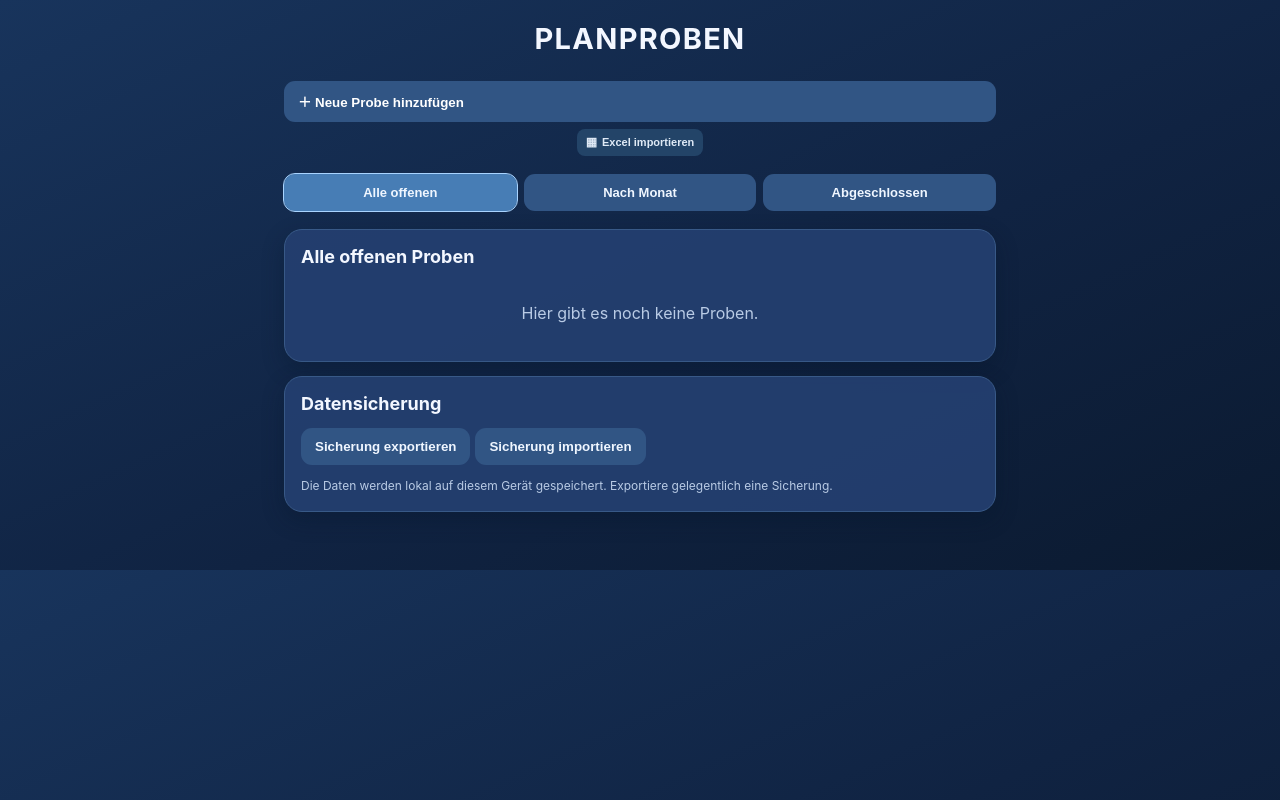
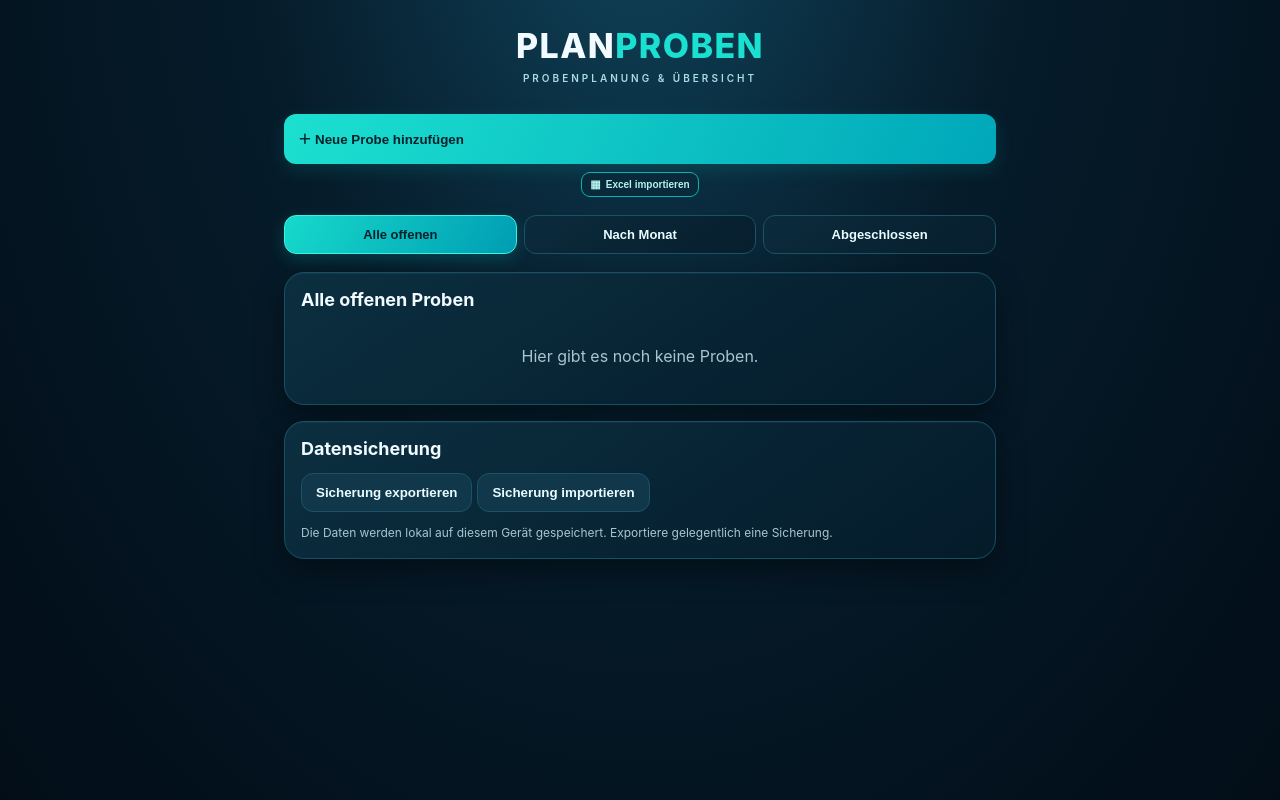
Before and after one commit to 7f8svcsnzg-max/proben-vs-227, a plain HTML site: page index.html in a window 1280 px wide. Drawn offline with Linux system fonts and the light colour scheme.

Commit message:
Add files via upload

```diff
--- a/index.html
+++ b/index.html
@@ -8,33 +8,20 @@
 <link rel="manifest" href="manifest.webmanifest">
 <link rel="apple-touch-icon" href="icon-512.png">
 <style>
-:root{color-scheme:dark;--bg:#102342;--panel:#243f70;--line:#385987;--text:#f3f7ff;--muted:#b9cbe5;--accent:#69a7e8;--accent2:#3979b9}
-*{box-sizing:border-box}body{margin:0;background:linear-gradient(155deg,#18345c,#102342 58%,#0b1a30);color:var(--text);font:16px -apple-system,BlinkMacSystemFont,"Segoe UI",sans-serif}
-main{max-width:740px;margin:auto;padding:22px 14px 44px}header{text-align:center;min-width:0}h1{margin:0 0 8px;font-size:clamp(23px,6.2vw,29px);letter-spacing:1.3px;white-space:nowrap;line-height:1.2}
-.card{background:rgba(36,63,112,.92);border:1px solid var(--line);border-radius:18px;padding:16px;margin:14px 0;box-shadow:0 8px 22px #07162b55}
+:root{color-scheme:dark;--bg:#03131f;--panel:#082333;--panel2:#0b2a3b;--line:#155064;--text:#f2fbff;--muted:#a8c5d0;--accent:#19e0d0;--accent2:#00aebc;--danger:#ff7188}
+*{box-sizing:border-box}html{background:var(--bg)}body{margin:0;background:radial-gradient(ellipse at 50% -15%,#10445b 0%,#061c2b 42%,#020d17 100%);color:var(--text);font:16px -apple-system,BlinkMacSystemFont,"Segoe UI",sans-serif;min-height:100vh}
+main{max-width:740px;margin:auto;padding:24px 14px 48px}header{text-align:center;min-width:0;margin:2px 0 22px}h1{margin:0 0 5px;font-size:clamp(25px,7vw,34px);letter-spacing:1.4px;white-space:nowrap;line-height:1.2;font-weight:800}h1 span{color:var(--accent)}.tagline{font-size:10px;letter-spacing:3px;color:#a9dce3;font-weight:600}
+.card{background:linear-gradient(145deg,rgba(12,48,65,.96),rgba(4,27,42,.98));border:1px solid #155064;border-radius:20px;padding:16px;margin:16px 0;box-shadow:0 12px 30px #0006,inset 0 1px #ffffff0a}
 h2{font-size:18px;margin:0 0 14px}.muted,.meta,.note{color:var(--muted)}
-.field{margin:12px 0}.field label{display:block;font-size:13px;color:var(--muted);margin-bottom:7px}
-input[type=text],textarea,select{width:100%;background:#142b4d;color:var(--text);border:1px solid #5274a3;border-radius:11px;padding:13px;font:inherit;min-height:48px}
-textarea{min-height:72px}.months{display:grid;grid-template-columns:repeat(3,1fr);gap:7px}
-.month{background:#19365e;border:1px solid var(--line);border-radius:10px;padding:9px 6px;font-size:13px}
-.month input{accent-color:var(--accent)}button{border:0;border-radius:11px;padding:11px 14px;font-weight:600}
-.primary{width:100%;background:linear-gradient(120deg,#8fc4f4,#3979b9);color:#071a31;min-height:48px}
-.secondary,.tab,.small,.tools button{background:#315584;color:#eff6ff}.tabs{display:grid;grid-template-columns:repeat(3,1fr);gap:7px;margin:18px 0}
-.tab{font-size:13px;padding:11px 4px}.tab.active{background:#477db5;outline:1px solid #a9d4ff}
-.probe{display:flex;gap:11px;background:#19365e;border:1px solid var(--line);padding:13px;border-radius:14px;margin:9px 0}
-.probe>input{width:22px;height:22px;accent-color:var(--accent)}.probe-main{flex:1;min-width:0}
-.probe-name{font-weight:650;overflow-wrap:anywhere}.meta{font-size:12px;margin-top:5px}
-.desc{font-size:14px;margin-top:7px;white-space:pre-wrap;overflow-wrap:anywhere}
-.actions{display:flex;gap:5px;flex-wrap:wrap;margin-top:8px}.iconbtn{background:#315584;color:#eaf4ff;font-size:14px;width:38px;height:38px;min-width:38px;min-height:38px;padding:0;border-radius:9px;opacity:.92;display:inline-flex;align-items:center;justify-content:center;touch-action:manipulation}.iconbtn:active{background:#477db5;opacity:1}
-.empty{text-align:center;color:var(--muted);padding:22px}.note{font-size:12px;line-height:1.5;margin-top:12px}
-.form-toggle{width:100%;background:#315584;color:#fff;text-align:left;margin-top:16px}
-.excel-row{display:flex;justify-content:center;margin:7px 0 14px}.excel-import{background:#24466a;color:#eaf4ff;border-radius:8px;padding:5px 9px;font-size:11px;min-height:27px;display:inline-flex;align-items:center;gap:5px;opacity:.95}.excel-import span{font-size:12px}
-.form-card[hidden]{display:none}.count{font-weight:700;color:#b9dcff}
-@media(max-width:420px){main{padding:17px 11px}.card{padding:14px}}
+.field{margin:12px 0}.field label{display:block;font-size:13px;color:var(--muted);margin-bottom:7px}input[type=text],textarea,select{width:100%;background:#061d2b;color:var(--text);border:1px solid #226176;border-radius:12px;padding:13px;font:inherit;min-height:48px}textarea{min-height:72px}.months{display:grid;grid-template-columns:repeat(3,1fr);gap:7px}.month{background:#0b2d3e;border:1px solid #155064;border-radius:10px;padding:9px 6px;font-size:13px}.month input{accent-color:var(--accent)}button{border:0;border-radius:12px;padding:11px 14px;font-weight:650;cursor:pointer;touch-action:manipulation}
+.primary{width:100%;background:linear-gradient(115deg,#20e3d1,#00a9ba);color:#03212a;min-height:50px;box-shadow:0 6px 18px #00cbbb30}.secondary,.tab,.small,.tools button{background:#10384a;color:#eafcff;border:1px solid #1b5266}.tabs{display:grid;grid-template-columns:repeat(3,1fr);gap:7px;margin:18px 0}.tab{font-size:13px;padding:11px 4px;background:linear-gradient(145deg,#0b2b3c,#071e2d)}.tab.active{background:linear-gradient(120deg,#16d9cb,#009db3);color:#03212a;border-color:#36f5e5;box-shadow:0 5px 16px #00d9cc30}
+.probe{display:flex;gap:11px;background:linear-gradient(120deg,#0c3042,#061e2e);border:1px solid #155064;border-radius:16px;padding:13px;margin:10px 0;box-shadow:inset 3px 0 #16d9d0,0 6px 16px #0002}.probe>input{width:22px;height:22px;accent-color:var(--accent);flex:0 0 22px}.probe-main{flex:1;min-width:0}.probe-name{font-weight:700;overflow-wrap:anywhere;font-size:15px}.meta{font-size:12px;margin-top:6px;display:flex;align-items:center;gap:8px;flex-wrap:wrap}.quarter-pill{display:inline-flex;align-items:center;border-radius:99px;padding:3px 9px;background:#075d61;color:#75fff0;font-weight:750;border:1px solid #0a9992}.desc{font-size:14px;margin-top:7px;white-space:pre-wrap;overflow-wrap:anywhere}
+.actions{display:flex;gap:5px;flex-wrap:wrap;margin-top:9px}.iconbtn{background:#10394c;color:#dffaff;border:1px solid #185267;font-size:14px;width:35px;height:35px;min-width:35px;min-height:35px;padding:0;border-radius:10px;display:inline-flex;align-items:center;justify-content:center;touch-action:manipulation}.iconbtn:active{background:#087d83}.iconbtn[data-del]{color:#ffb3c0;background:#3b2432;border-color:#67394b}.empty{text-align:center;color:var(--muted);padding:22px}.note{font-size:12px;line-height:1.5;margin-top:12px}.form-toggle{width:100%;background:linear-gradient(115deg,#1ce0d0,#00a7b9);color:#03212a;text-align:left;margin-top:8px;min-height:50px;box-shadow:0 6px 18px #00cbbb25}.excel-row{display:flex;justify-content:center;margin:8px 0 15px}.excel-import{background:#082a3a;color:#bafbf5;border:1px solid #0bb8b8;border-radius:9px;padding:4px 8px;font-size:10px;min-height:25px;display:inline-flex;align-items:center;gap:5px;opacity:.96}.excel-import span{font-size:11px}.form-card[hidden]{display:none}.count{font-weight:700;color:#52e9df}
+@media(max-width:420px){main{padding:18px 11px 40px}.card{padding:14px}.probe{padding:12px}.tabs{gap:6px}.tab{font-size:12px}}
 </style>
 </head>
 <body><main>
-<header><h1>PLANPROBEN</h1></header>
+<header><h1>PLAN<span>PROBEN</span></h1><div class="tagline">PROBENPLANUNG &amp; ÜBERSICHT</div></header>
 <button class="form-toggle" id="toggleForm">＋ Neue Probe hinzufügen</button>
 <div class="excel-row"><button class="excel-import" id="excelImport" type="button"><span>▦</span> Excel importieren</button><input id="excelFile" type="file" accept=".xlsx,.xls,.csv" hidden></div>
 <section class="card form-card" id="formCard" hidden>
@@ -79,7 +66,7 @@ if(view==='open'){c.innerHTML='<h2>Alle offenen Proben</h2>';items=ordered('open
 else if(view==='done'){c.innerHTML='<h2>Abgeschlossene Proben</h2>';items=ordered('done').filter(p=>p.done)}
 else{let s=document.createElement('select');s.innerHTML=Object.values(M).flat().map(m=>{let n=data.filter(p=>p.months.includes(m)).length;return `<option value="${m}" ${m===month?'selected':''}>${m} (${n})</option>`}).join('');s.onchange=()=>{month=s.value;render()};c.append(s);let n=data.filter(p=>p.months.includes(month)).length;let h=document.createElement('h2');h.innerHTML=`${month} <span class="count">· ${n} Proben</span>`;c.append(h);items=ordered('month:'+month).filter(p=>!p.done&&p.months.includes(month))}
 if(!items.length){l.innerHTML='<div class="empty">Hier gibt es noch keine Proben.</div>';return}
-l.innerHTML=items.map((p,pos)=>`<article class="probe"><input type="checkbox" data-check="${p.i}" ${p.done?'checked':''} aria-label="Abgeschlossen"><div class="probe-main"><div class="probe-name">${esc(p.name)}</div><div class="meta">${p.quarter} · ${p.months.join(', ')}</div>${p.details?`<div class="desc">${esc(p.details)}</div>`:''}<div class="actions"><button type="button" class="iconbtn" data-up="${p.i}" aria-label="Nach oben" title="Nach oben">↑</button><button type="button" class="iconbtn" data-down="${p.i}" aria-label="Nach unten" title="Nach unten">↓</button><button type="button" class="iconbtn" data-dup="${p.i}" aria-label="Duplizieren" title="Probe kopieren">⧉</button><button type="button" class="iconbtn" data-edit="${p.i}" aria-label="Bearbeiten" title="Bearbeiten">✎</button><button type="button" class="iconbtn" data-del="${p.i}" aria-label="Löschen" title="Löschen">⌫</button></div></div></article>`).join('');
+l.innerHTML=items.map((p,pos)=>`<article class="probe"><input type="checkbox" data-check="${p.i}" ${p.done?'checked':''} aria-label="Abgeschlossen"><div class="probe-main"><div class="probe-name">${esc(p.name)}</div><div class="meta"><span>${p.months.join(', ')}</span><span class="quarter-pill">${p.quarter}</span></div>${p.details?`<div class="desc">${esc(p.details)}</div>`:''}<div class="actions"><button type="button" class="iconbtn" data-up="${p.i}" aria-label="Nach oben" title="Nach oben">↑</button><button type="button" class="iconbtn" data-down="${p.i}" aria-label="Nach unten" title="Nach unten">↓</button><button type="button" class="iconbtn" data-dup="${p.i}" aria-label="Duplizieren" title="Probe kopieren">⧉</button><button type="button" class="iconbtn" data-edit="${p.i}" aria-label="Bearbeiten" title="Bearbeiten">✎</button><button type="button" class="iconbtn" data-del="${p.i}" aria-label="Löschen" title="Löschen">⌫</button></div></div></article>`).join('');
 l.querySelectorAll('[data-check]').forEach(x=>x.onchange=()=>{data[+x.dataset.check].done=x.checked;persist()});
 l.querySelectorAll('[data-edit]').forEach(x=>x.onclick=()=>{let i=+x.dataset.edit,p=data[i];editing=i;$('name').value=p.name;$('quarter').value=p.quarter;choices(p.months);$('details').value=p.details||'';$('formTitle').textContent='Probe bearbeiten';$('save').textContent='Änderungen speichern';$('cancel').hidden=false;$('formCard').hidden=false;$('toggleForm').hidden=true;scrollTo({top:0,behavior:'smooth'})});
 l.querySelectorAll('[data-del]').forEach(x=>x.onclick=()=>{let i=+x.dataset.del;if(confirm('Diese Probe wirklich löschen?')){data.splice(i,1);persist()}});
--- a/sw.js
+++ b/sw.js
@@ -1 +1 @@
-const C='planproben-v7';self.addEventListener('install',e=>e.waitUntil(caches.open(C).then(c=>c.addAll(['./','./index.html','./manifest.webmanifest','./icon-192.png','./icon-512.png']))));self.addEventListener('activate',e=>e.waitUntil(caches.keys().then(keys=>Promise.all(keys.filter(k=>k!==C).map(k=>caches.delete(k))))));self.addEventListener('fetch',e=>e.respondWith(caches.match(e.request).then(r=>r||fetch(e.request))));
+const C='planproben-v8-premium';self.addEventListener('install',e=>e.waitUntil(caches.open(C).then(c=>c.addAll(['./','./index.html','./manifest.webmanifest','./icon-192.png','./icon-512.png']))));self.addEventListener('activate',e=>e.waitUntil(caches.keys().then(keys=>Promise.all(keys.filter(k=>k!==C).map(k=>caches.delete(k))))));self.addEventListener('fetch',e=>e.respondWith(caches.match(e.request).then(r=>r||fetch(e.request))));
```
Also changed, not shown: manifest.webmanifest.
